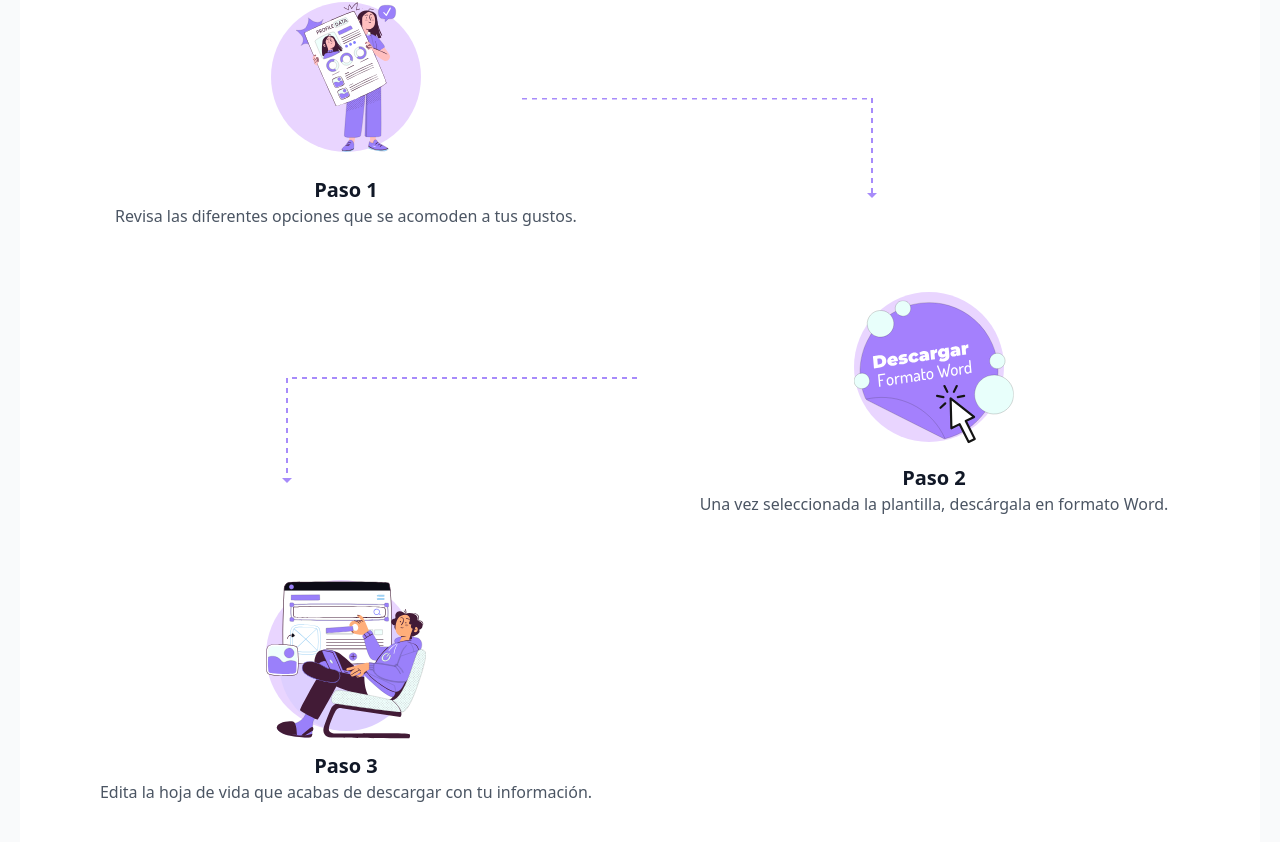
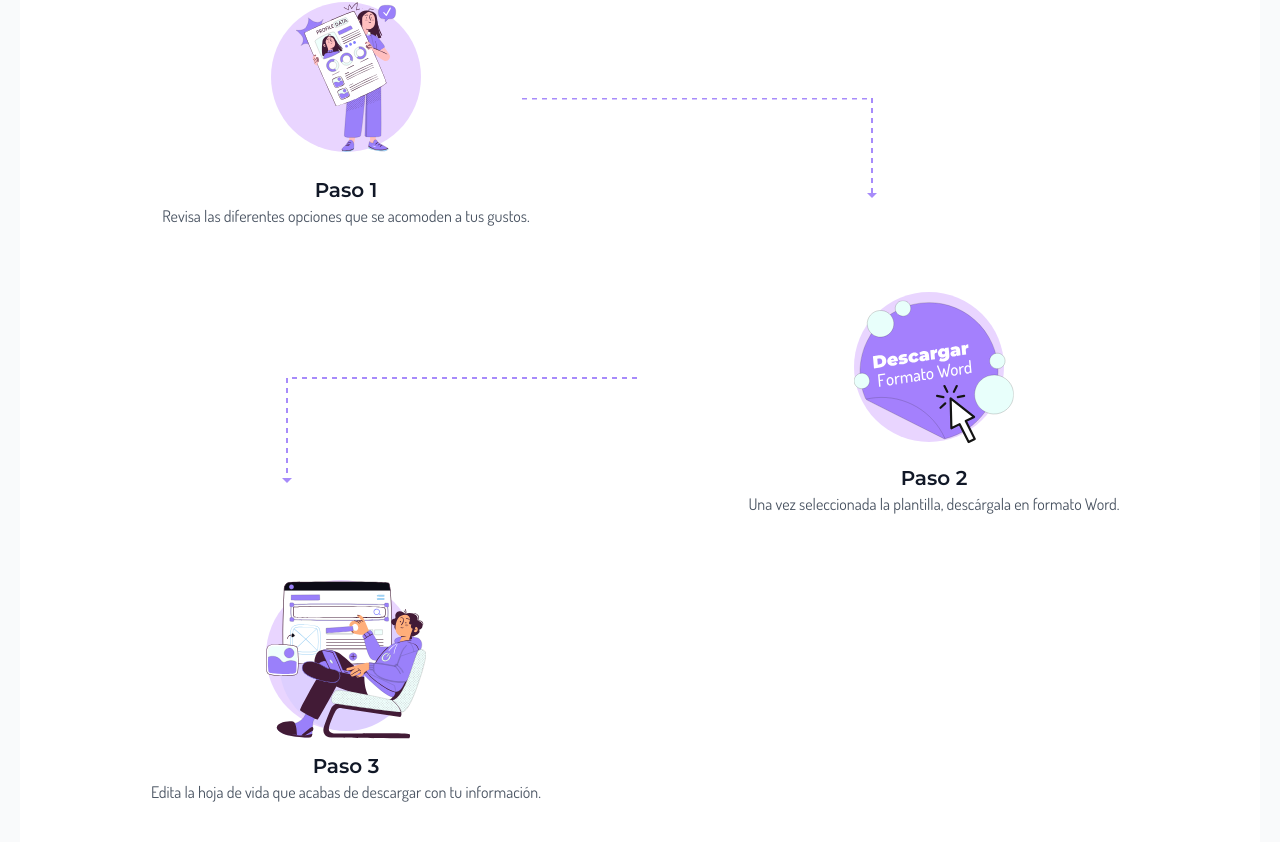
Before and after one commit to MAKAIABootcamp/project-equipo2-front-8, a React (Vite) app: page /plantillas in a window 1280 px wide. Shown: the part 258-1100 px from the top of the page. Built offline with nearby package versions, Linux system fonts and the light colour scheme; no server answers; the database is empty; sample sign-in values are in the browser's storage.

Commit message:
Actualizando estilos de las plantillas

```diff
--- a/src/pages/TemplatesCV/TemplatesCV.jsx
+++ b/src/pages/TemplatesCV/TemplatesCV.jsx
@@ -27,7 +27,7 @@ const Templates = () => {
   return (
     <div className="min-h-screen bg-gray-50 py-10 px-5">
       <div className="bg-white py-12 px-4 lg:px-8">
-        <h2 className="text-center text-3xl font-bold text-gray-800 mb-8">
+        <h2 className="text-center text-3xl font-bold text-gray-800 mb-8 font-montserrat">
           Explora las plantillas que tenemos disponibles para ti
         </h2>
 
@@ -45,10 +45,10 @@ const Templates = () => {
                 className="relative w-[150px] h-[150px] z-10 transform transition-transform duration-300 hover:scale-110 hover:translate-y-1"
               />
             </div>
-            <h3 className="mt-6 text-xl font-semibold text-gray-900 z-20">
+            <h3 className="mt-6 text-xl font-semibold font-montserrat text-gray-900 z-20">
               Paso 1
             </h3>
-            <p className="text-gray-600 text-center z-20">
+            <p className="text-gray-600 text-center z-20 font-dosis">
               Revisa las diferentes opciones que se acomoden a tus gustos.
             </p>
           </div>
@@ -89,8 +89,8 @@ const Templates = () => {
                 className="relative w-40 h-40 z-10 mb-3 transform transition-transform duration-300 hover:scale-110 hover:translate-y-1"
               />
             </div>
-            <h3 className="text-xl font-semibold text-gray-900">Paso 2</h3>
-            <p className="text-gray-600 text-center">
+            <h3 className="text-xl font-semibold font-montserrat text-gray-900">Paso 2</h3>
+            <p className="text-gray-600 text-center font-dosis">
               Una vez seleccionada la plantilla, descárgala en formato Word.
             </p>
           </div>
@@ -132,8 +132,8 @@ const Templates = () => {
                 className="relative w-40 h-40 z-10 mb-3 transform transition-transform duration-300 hover:scale-110 hover:translate-y-1"
               />
             </div>
-            <h3 className="text-xl font-semibold text-gray-900">Paso 3</h3>
-            <p className="text-gray-600 text-center">
+            <h3 className="text-xl font-semibold font-montserrat text-gray-900">Paso 3</h3>
+            <p className="text-gray-600 text-center font-dosis">
               Edita la hoja de vida que acabas de descargar con tu información.
             </p>
           </div>
@@ -192,7 +192,7 @@ const Templates = () => {
                 />
                 <a
                   href={template.downloadURL}
-                  className="bg-purple-600 text-white py-2 px-4 rounded-lg shadow-md hover:bg-purple-700 transition-transform transform hover:scale-105"
+                  className="bg-color-1 text-white py-2 px-4 rounded-lg shadow-md hover:bg-purple-700 transition-transform transform hover:scale-105"
                 >
                   Descargar
                 </a>
```
